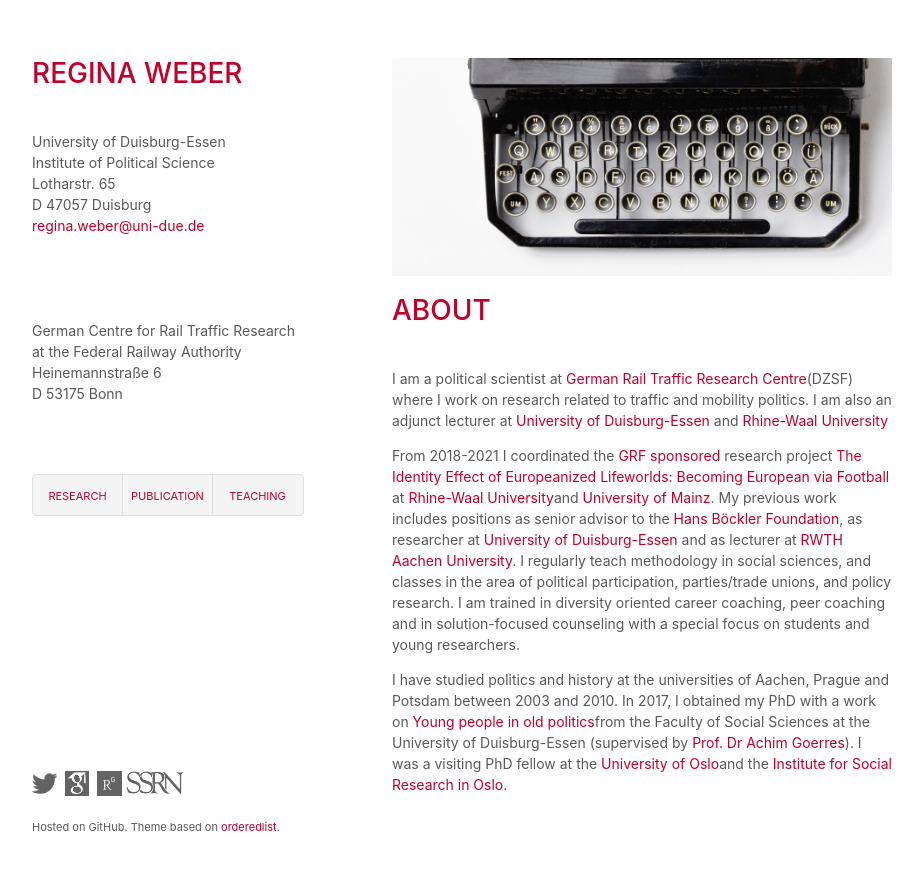
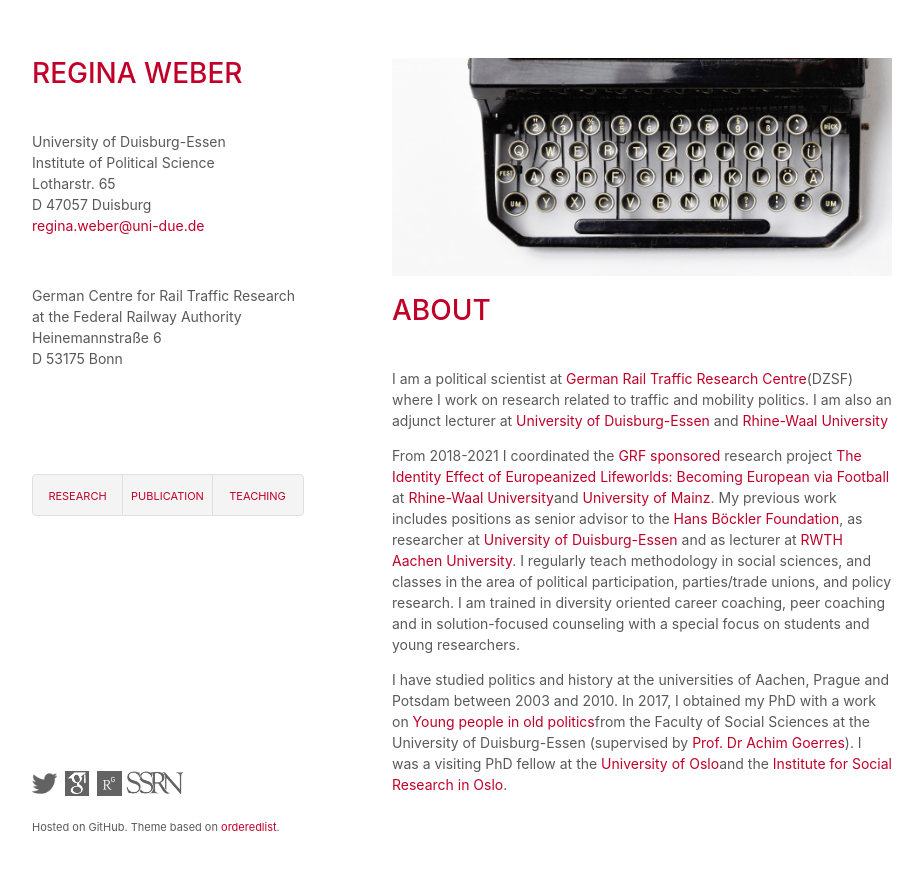
Before and after one commit to robertocabreratapia/robertocabreratapia.github.io, a Jekyll site: the page built from index.html, in a window 1280 px wide. Shown: the top 870 px of the page, without its empty margins (178-1101 px from the left). Built offline with Jekyll 4.4.1, drawn with Linux system fonts in a browser that asks for light colours.

Commit message:
Update default.html

```diff
--- a/_layouts/default.html
+++ b/_layouts/default.html
@@ -16,12 +16,12 @@
         <br>D 47057 Duisburg
         <br><a href="mailto:#">regina.weber@uni-due.de</a></p>
         <p>&nbsp;</p>
-        <p>&nbsp;</p>
         German Centre for Rail Traffic Research
         <br>at the Federal Railway Authority
         <br>Heinemannstraße 6
         <br>D 53175 Bonn
-      <p>&nbsp;</p>
+        <p>&nbsp;</p>
+        <p>&nbsp;</p>
         <p>&nbsp;</p>
         <ul><li><a href="research.html">RESEARCH</a></li>
           <li><a href="publication.html">PUBLICATION</a></li>
```
